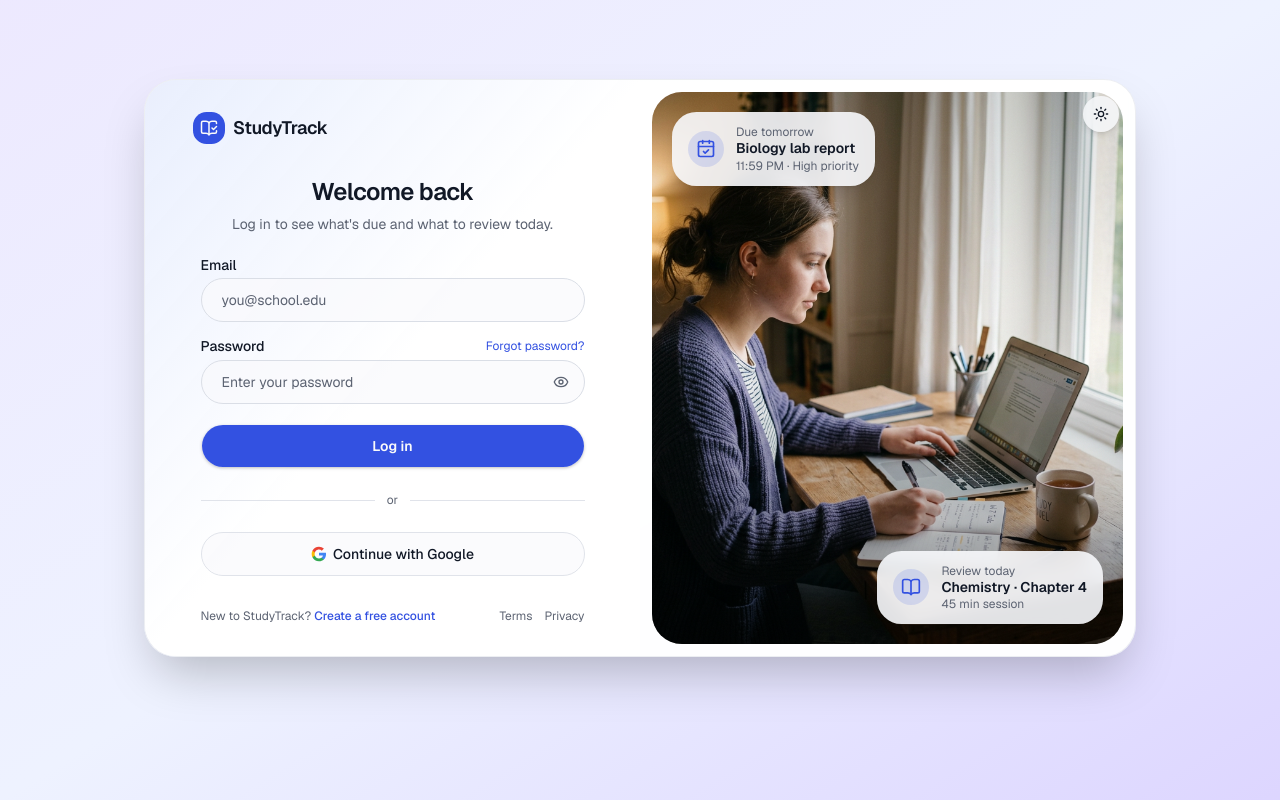
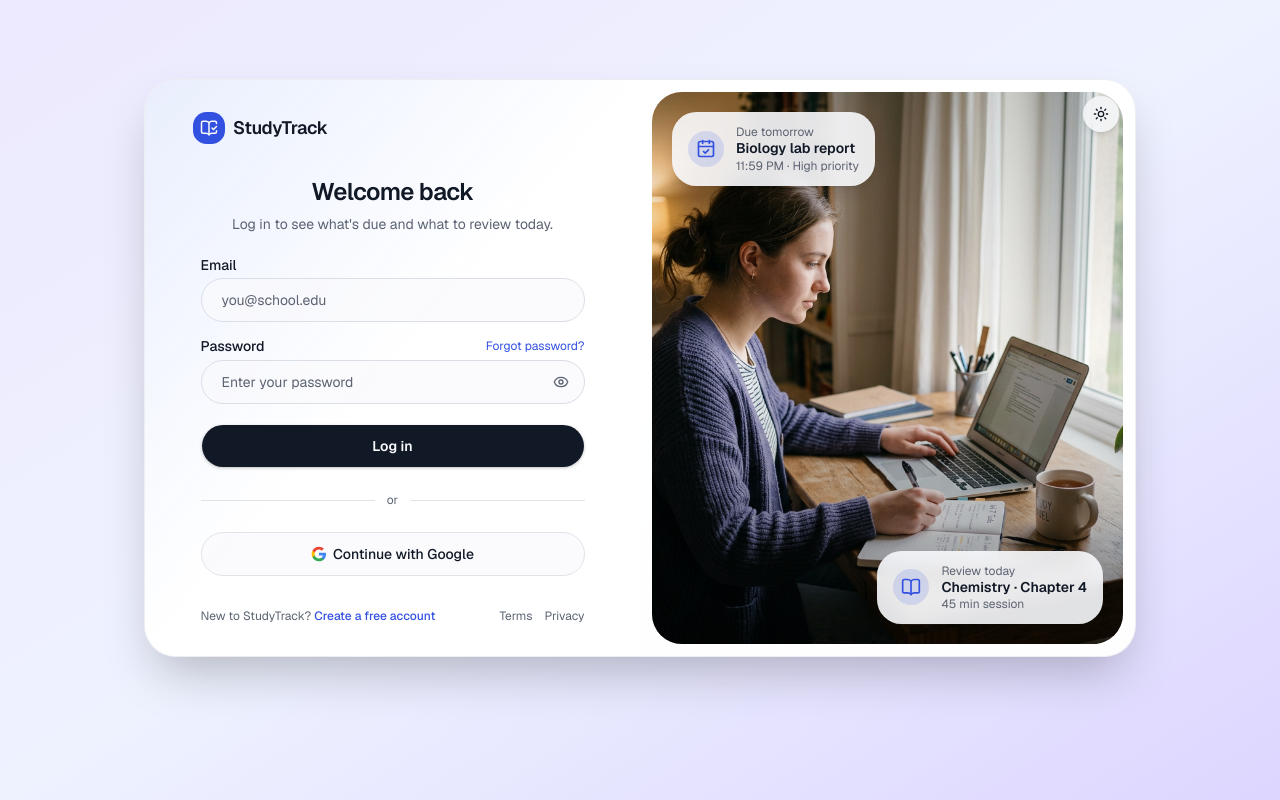
Before and after one commit to acedilloalvin15-spec/studytracker, a Next.js app in the folder studytrack-complete/studytrack/: page /login in a window 1280 px wide. Built offline with nearby package versions, Linux system fonts and the light colour scheme; no server answers.

Commit message:
Add files via upload

```diff
--- a/studytrack-complete/studytrack/components/auth/login-form.tsx
+++ b/studytrack-complete/studytrack/components/auth/login-form.tsx
@@ -109,7 +109,7 @@ export function LoginForm() {
             </button>
           </div>
         </FormField>
-        <Button type="submit" className="mt-1 h-11 w-full rounded-full text-sm font-semibold shadow-sm" disabled={isSubmitting}>
+        <Button type="submit" variant="dark" className="mt-1 h-11 w-full rounded-full text-sm font-semibold shadow-sm" disabled={isSubmitting}>
           {isSubmitting && <Loader2 className="animate-spin" aria-hidden="true" />}
           {isSubmitting ? 'Logging in…' : 'Log in'}
         </Button>
--- a/studytrack-complete/studytrack/components/auth/signup-form.tsx
+++ b/studytrack-complete/studytrack/components/auth/signup-form.tsx
@@ -124,7 +124,7 @@ export function SignupForm() {
             {resending && <Loader2 className="animate-spin" aria-hidden="true" />}
             {cooldown > 0 ? `Send again in ${cooldown}s` : 'Send the email again'}
           </Button>
-          <Button className="h-11 w-full rounded-full font-semibold" render={<Link href="/login" />}>
+          <Button variant="dark" className="h-11 w-full rounded-full font-semibold" render={<Link href="/login" />}>
             Back to log in
           </Button>
         </div>
@@ -185,7 +185,7 @@ export function SignupForm() {
             {...register('confirmPassword')}
           />
         </FormField>
-        <Button type="submit" className="mt-1 h-11 w-full rounded-full text-sm font-semibold shadow-sm" disabled={isSubmitting}>
+        <Button type="submit" variant="dark" className="mt-1 h-11 w-full rounded-full text-sm font-semibold shadow-sm" disabled={isSubmitting}>
           {isSubmitting && <Loader2 className="animate-spin" aria-hidden="true" />}
           {isSubmitting ? 'Creating account…' : 'Create account'}
         </Button>
```
